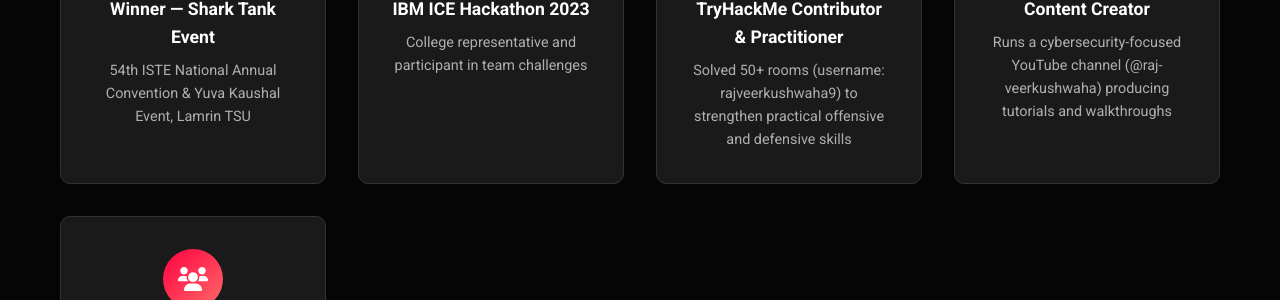
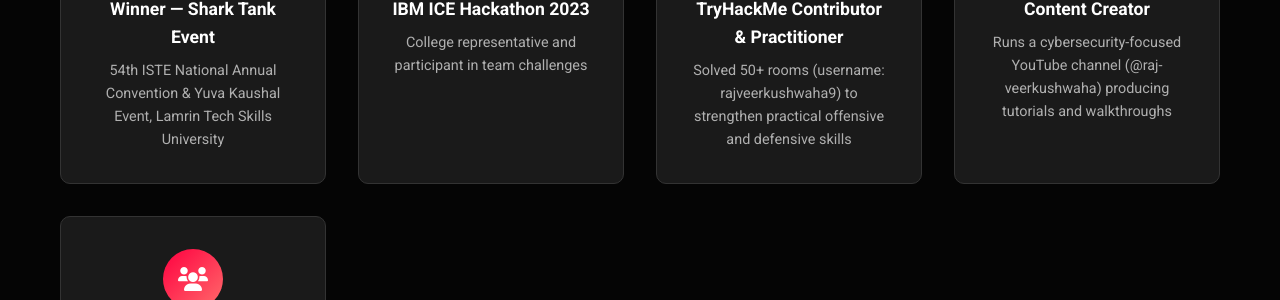
Before and after one commit to rajveerkushwaha/PORTFOLIO, a Jekyll site: the page index.html, which Jekyll copies as it is, in a window 1280 px wide and 900 px high, scrolled down 5611 px. Shown: the part 198-498 px from the top of the window. Built offline with Jekyll 4.4.1, drawn with Linux system fonts in a browser that asks for light colours.

Commit message:
Update index.html

```diff
--- a/index.html
+++ b/index.html
@@ -138,11 +138,11 @@
                         <div class="stat-label">TryHackMe Rooms Solved</div>
                     </div>
                     <div class="stat-item">
-                        <div class="stat-number">4+</div>
+                        <div class="stat-number">5+</div>
                         <div class="stat-label">Major Projects</div>
                     </div>
                     <div class="stat-item">
-                        <div class="stat-number">6+</div>
+                        <div class="stat-number">8+</div>
                         <div class="stat-label">Certifications</div>
                     </div>
                 </div>
@@ -401,7 +401,7 @@
                         <i class="fas fa-trophy"></i>
                     </div>
                     <h3>Winner — Shark Tank Event</h3>
-                    <p>54th ISTE National Annual Convention & Yuva Kaushal Event, Lamrin TSU</p>
+                    <p>54th ISTE National Annual Convention & Yuva Kaushal Event, Lamrin Tech Skills University</p>
                 </div>
 
                 <div class="achievement-item">
```
